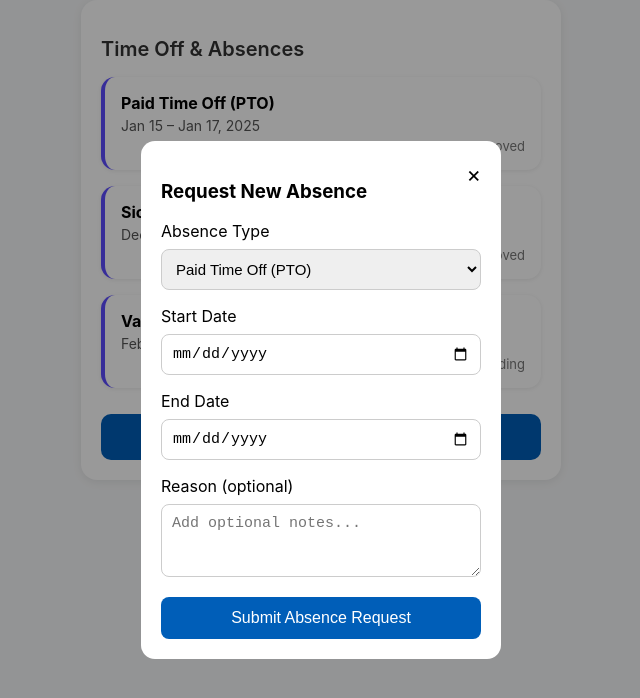
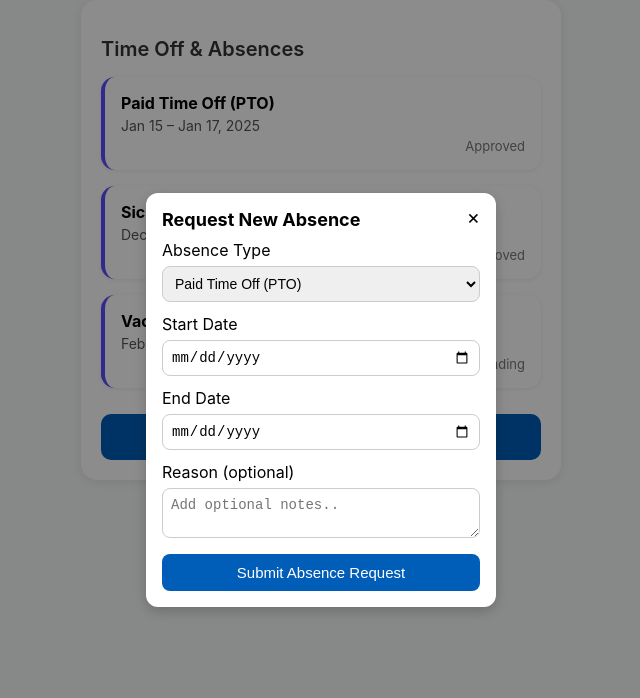
Before and after one commit to RobinDeselaers/Timeoffwidget, a plain HTML site: page index.html in a window 1280 px wide. Both pictures are taken after a click on the button "Request New Absence". Shown: the whole page, without its empty margins (319-959 px from the left). Drawn offline with Linux system fonts and the light colour scheme.

Commit message:
Update index.html

```diff
--- a/index.html
+++ b/index.html
@@ -6,7 +6,9 @@
 <title>Absence Overview</title>
 
 <style>
-    * { box-sizing: border-box; }
+    * {
+        box-sizing: border-box;
+    }
 
     body {
         font-family: -apple-system, BlinkMacSystemFont, "Segoe UI", Roboto, sans-serif;
@@ -32,6 +34,7 @@
         font-size: 20px;
     }
 
+    /* Absence cards */
     .absence-card {
         padding: 16px;
         border-radius: 14px;
@@ -59,7 +62,7 @@
         text-align: right;
     }
 
-    /* New request button */
+    /* Request button */
     .new-btn {
         width: 100%;
         padding: 14px;
@@ -77,68 +80,64 @@
         background: #00468a;
     }
 
-    /* Floating add button */
-    .fab {
-        width: 56px;
-        height: 56px;
-        background: #4caf50;
-        border-radius: 50%;
-        display: flex;
-        justify-content: center;
-        align-items: center;
-        color: white;
-        font-size: 32px;
-        position: fixed;
-        bottom: 30px;
-        right: 30px;
-        cursor: pointer;
-        box-shadow: 0 3px 8px rgba(0,0,0,0.25);
-        z-index: 999;
-    }
 
-    /* Modal */
+    /* ============================
+       UPDATED COMPACT MODAL
+       ============================ */
     .modal {
         display: none;
         position: fixed;
         inset: 0;
-        background: rgba(0,0,0,0.4);
+        background: rgba(0,0,0,0.45);
         justify-content: center;
         align-items: center;
-        padding: 20px;
+        padding: 0;
+        z-index: 9999;
     }
 
     .modal-content {
         background: white;
-        padding: 20px;
-        width: 100%;
-        max-width: 360px;
-        border-radius: 14px;
+        width: 90%;
+        max-width: 350px;
+        max-height: 75vh;
+        overflow-y: auto;
+        padding: 16px;
+        border-radius: 12px;
+        box-shadow: 0 4px 14px rgba(0,0,0,0.2);
+    }
+
+    .modal-content h3 {
+        font-size: 18px;
+        margin: 0 0 10px 0;
     }
 
     .close {
         float: right;
         cursor: pointer;
-        font-size: 22px;
+        font-size: 20px;
+        margin-top: -4px;
     }
 
-    .modal input, .modal select, .modal textarea {
+    .modal-content input,
+    .modal-content select,
+    .modal-content textarea {
         width: 100%;
-        padding: 10px;
-        margin-top: 8px;
-        margin-bottom: 16px;
-        font-size: 15px;
+        padding: 8px;
+        margin-top: 6px;
+        margin-bottom: 12px;
+        font-size: 14px;
         border-radius: 8px;
         border: 1px solid #ccc;
     }
 
     .submit-btn {
         width: 100%;
-        padding: 12px;
+        padding: 10px;
         border-radius: 8px;
         background: #005eb8;
         color: white;
         border: none;
-        font-size: 16px;
+        font-size: 15px;
         cursor: pointer;
     }
 
@@ -173,12 +172,14 @@
         <div class="absence-status">Pending</div>
     </div>
 
-    <!-- REQUEST NEW -->
+    <!-- REQUEST NEW ABSENCE -->
     <button class="new-btn" onclick="openAbsenceModal()">Request New Absence</button>
 
 </div>
 
-<!-- Modal -->
+<!-- ============================
+     MODAL FORM
+     ============================ -->
 <div id="absenceModal" class="modal">
     <div class="modal-content">
         <span class="close" onclick="closeAbsenceModal()">&times;</span>
@@ -201,11 +202,12 @@
         <input type="date" id="endDate">
 
         <label>Reason (optional)</label>
-        <textarea id="reason" placeholder="Add optional notes..." rows="3"></textarea>
+        <textarea id="reason" rows="2" placeholder="Add optional notes.."></textarea>
 
         <button class="submit-btn" onclick="sendAbsenceRequest()">Submit Absence Request</button>
     </div>
 </div>
+
 
 <script>
 function openAbsenceModal() {
@@ -217,16 +219,20 @@ function closeAbsenceModal() {
 }
 
 async function sendAbsenceRequest() {
+
     const type = document.getElementById("absenceType").value;
     const start = document.getElementById("startDate").value;
     const end   = document.getElementById("endDate").value;
-    const reason = document.getElementById("reason").value || "No additional notes";
+    const reason = document.getElementById("reason").value || "No additional notes.";
 
     const payload = {
         "accessorIds": [
-            "6914bfac955bde56d791c4ee"     // manager user id, unchanged
+            "6914bfac955bde56d791c4ee"  // MANAGER User ID
         ],
-        "channels": [ "notificationCenter", "push" ],
+        "channels": [
+            "notificationCenter",
+            "push"
+        ],
         "content": {
             "en_US": {
                 "text": `New Absence Request Submitted\nType: ${type}\nDates: ${start} → ${end}`
@@ -243,12 +249,14 @@ async function sendAbsenceRequest() {
             "en_US": {
                 "type": "image",
                 "href": "https://i.pinimg.com/474x/66/9b/d7/669bd7e734f2e0615d94fb1af77cc6aa.jpg",
-                "width": 600, "height": 400
+                "width": 600,
+                "height": 400
             },
             "de_DE": {
                 "type": "image",
                 "href": "https://i.pinimg.com/474x/66/9b/d7/669bd7e734f2e0615d94fb1af77cc6aa.jpg",
-                "width": 600, "height": 400
+                "width": 600,
+                "height": 400
             }
         },
         "link": "https://app.staffbase.com/content/page/6914e3ecd5cde774c74364f1"
```
